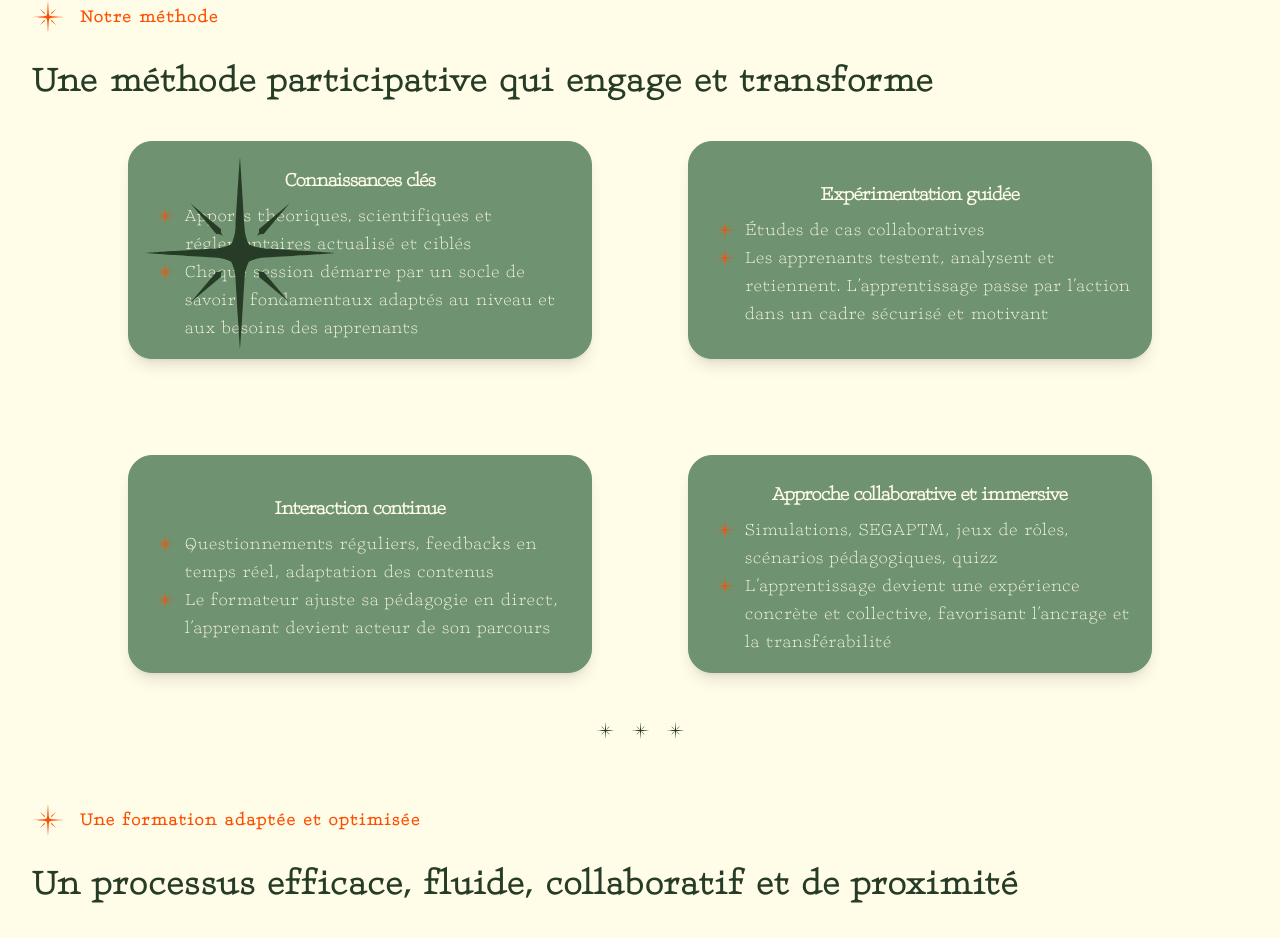
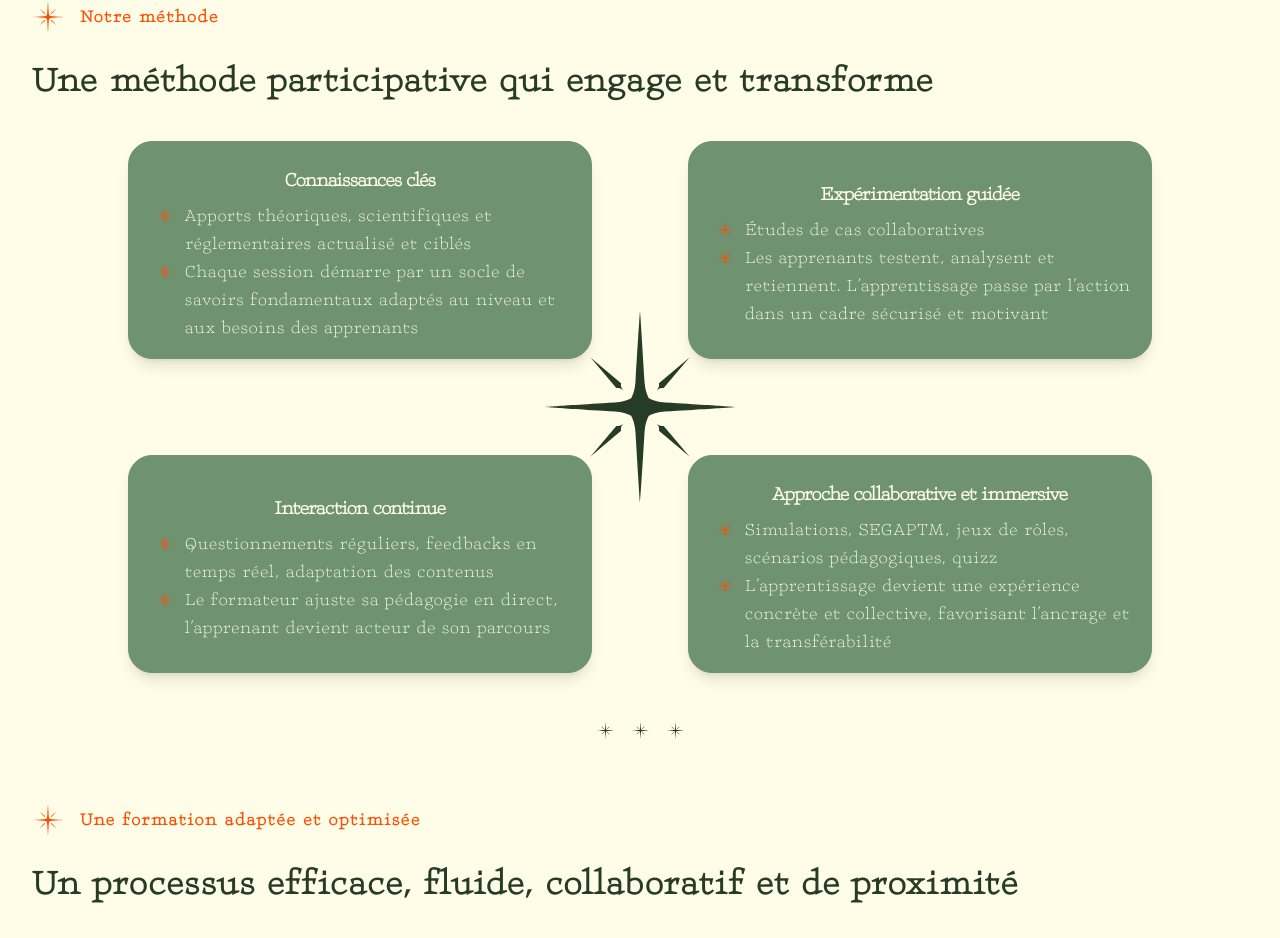
Before and after one commit to Jyok1m/ipseis, a Next.js app: page /pedagogie in a window 1280 px wide. Shown: the part 954-1892 px from the top of the page. Built offline with nearby package versions, Linux system fonts and the light colour scheme.

Commit message:
Refactor layout of PedagogyMethodologySection for improved responsiveness and alignment

```diff
--- a/src/components/sections/PedagogyMethodology.tsx
+++ b/src/components/sections/PedagogyMethodology.tsx
@@ -53,7 +53,7 @@ export const PedagogyMethodologySection = () => {
 							/>
 						</div>
 						{/* center */}
-						<div className="md:col-start-1 md:row-start-1 justify-center items-center absolute z-10 hidden md:flex">
+						<div className="absolute inset-0 z-10 hidden md:flex items-center justify-center">
 							<div className="relative z-20 md:-mt-20 md:-mb-20 md:-mx-20">
 								<Image src={require("@/_images/logo/star_green.svg")} alt="Image de l'étoile d'Ipseis" width={48} height={48} className="w-96 h-96" />
 							</div>
```
